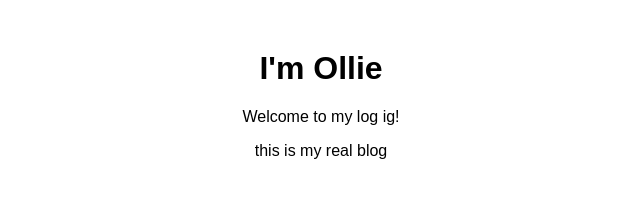
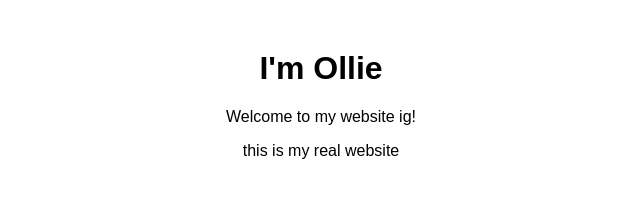
Before and after one commit to manulmania/manulmania.github.io, a plain HTML site: page index.html in a window 1280 px wide. Shown: the whole page, without its empty margins (319-959 px from the left). Drawn offline with Linux system fonts and the light colour scheme.

Commit message:
changed website a bit

```diff
--- a/index.html
+++ b/index.html
@@ -12,7 +12,7 @@
 </head>
 <body>
   <h1>I'm Ollie</h1>
-  <p>Welcome to my log ig!</p>
-  <p>this is my real blog</p>
+  <p>Welcome to my website ig!</p>
+  <p>this is my real website</p>
 </body>
 </html>
```
